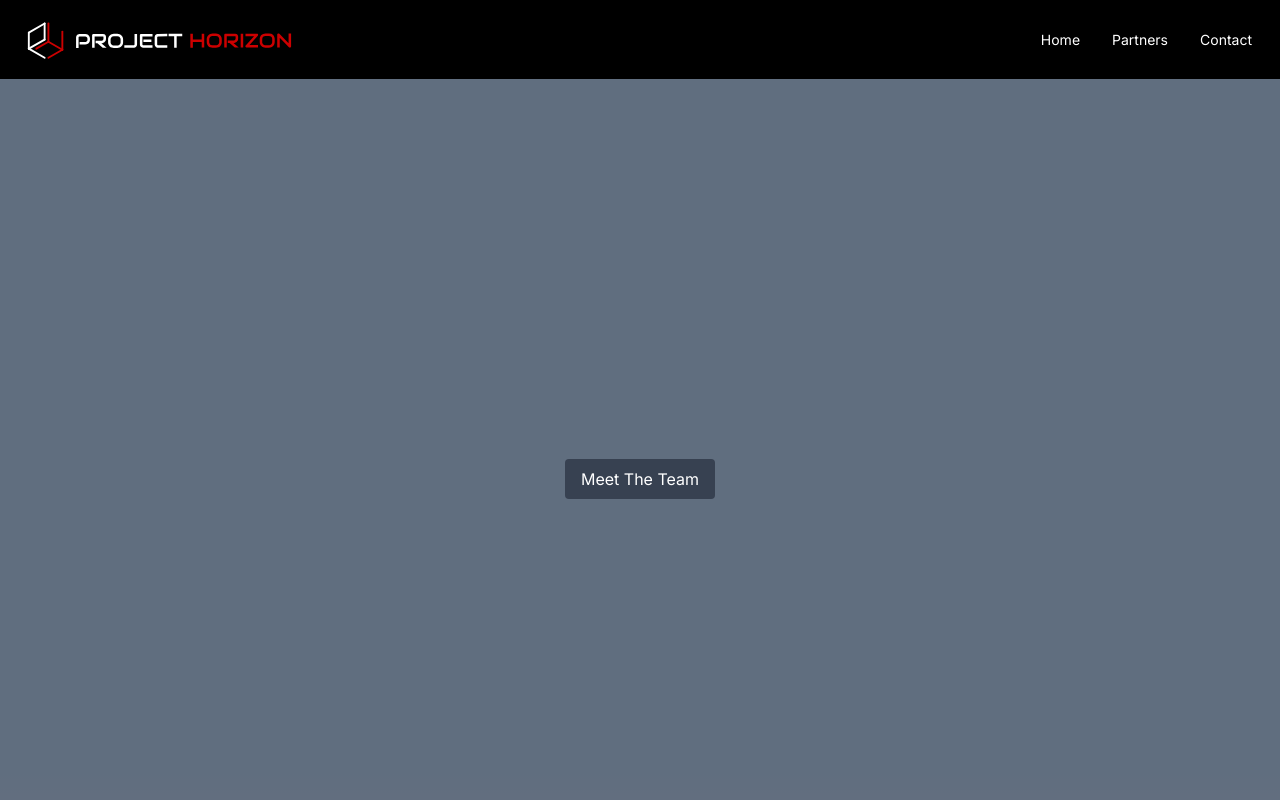
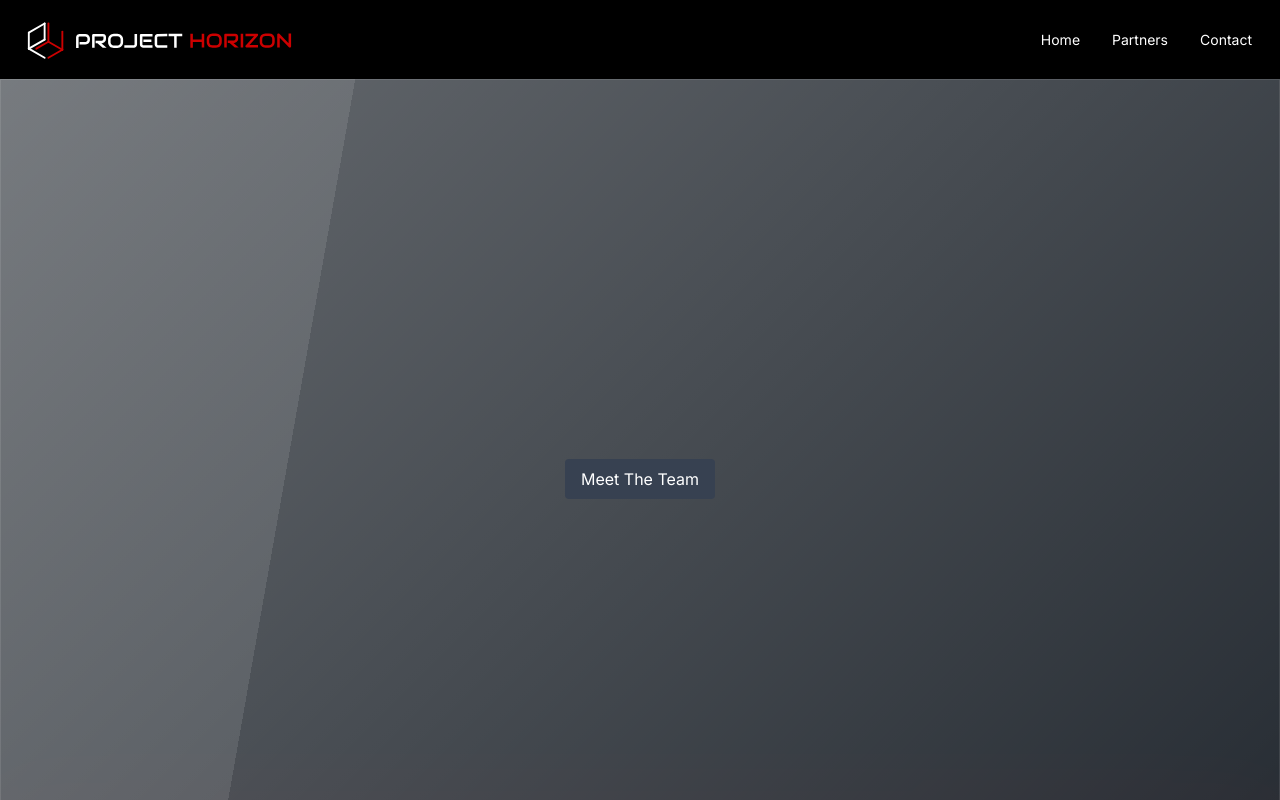
Before and after one commit to NU-Horizonsat/cubesite-v2, a Next.js app: page / in a window 1280 px wide. Shown: the top 800 px of the page. Built offline with nearby package versions, Linux system fonts and the light colour scheme.

Commit message:
Navbar Transparency

```diff
--- a/src/app/components/Hero.tsx
+++ b/src/app/components/Hero.tsx
@@ -2,7 +2,7 @@ import React from 'react'
 
 const Hero = () => {
   return (
-    <div className="hero min-h-screen min-w-screen bg-blue-200 bg-opacity-50 " >
+    <div className="hero min-h-screen min-w-screen bg-blue-200 bg-opacity-20 glass" >
   <div className="hero-content text-center">
     <div className="max-w-md">
       <p></p>
--- a/src/app/components/navbar.tsx
+++ b/src/app/components/navbar.tsx
@@ -3,7 +3,7 @@ import Image from "next/image";
 
 function Navbar() {
     return (
-        <div className="navbar text-white bg-black sticky top-0 z-50">
+        <div className="bg-opacity-70  navbar text-white bg-black sticky top-0 z-50">
             <div className="flex-1">
                 <Link href="/">
                     <Image src="/ph_banner.svg" alt="logo" width={300} height={128} />
```
